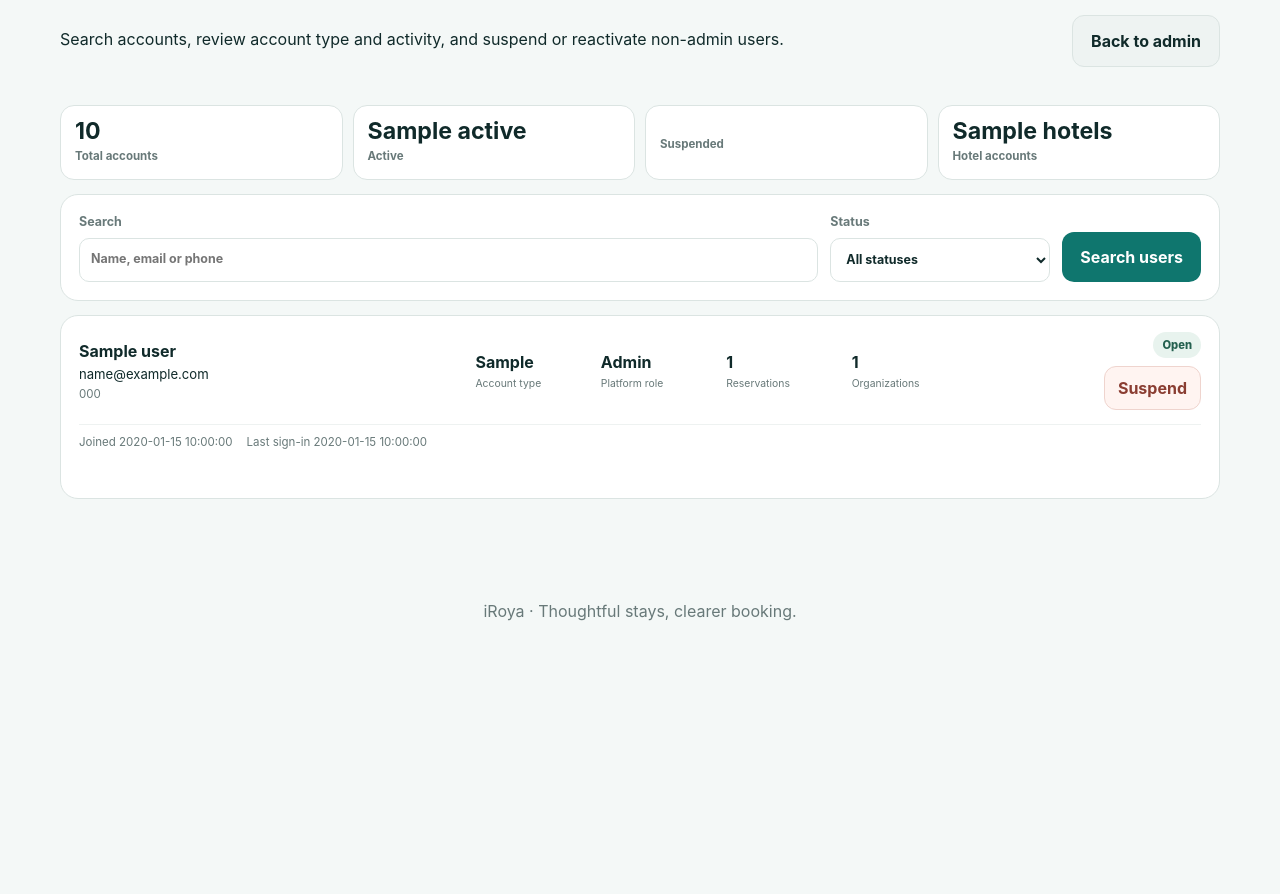
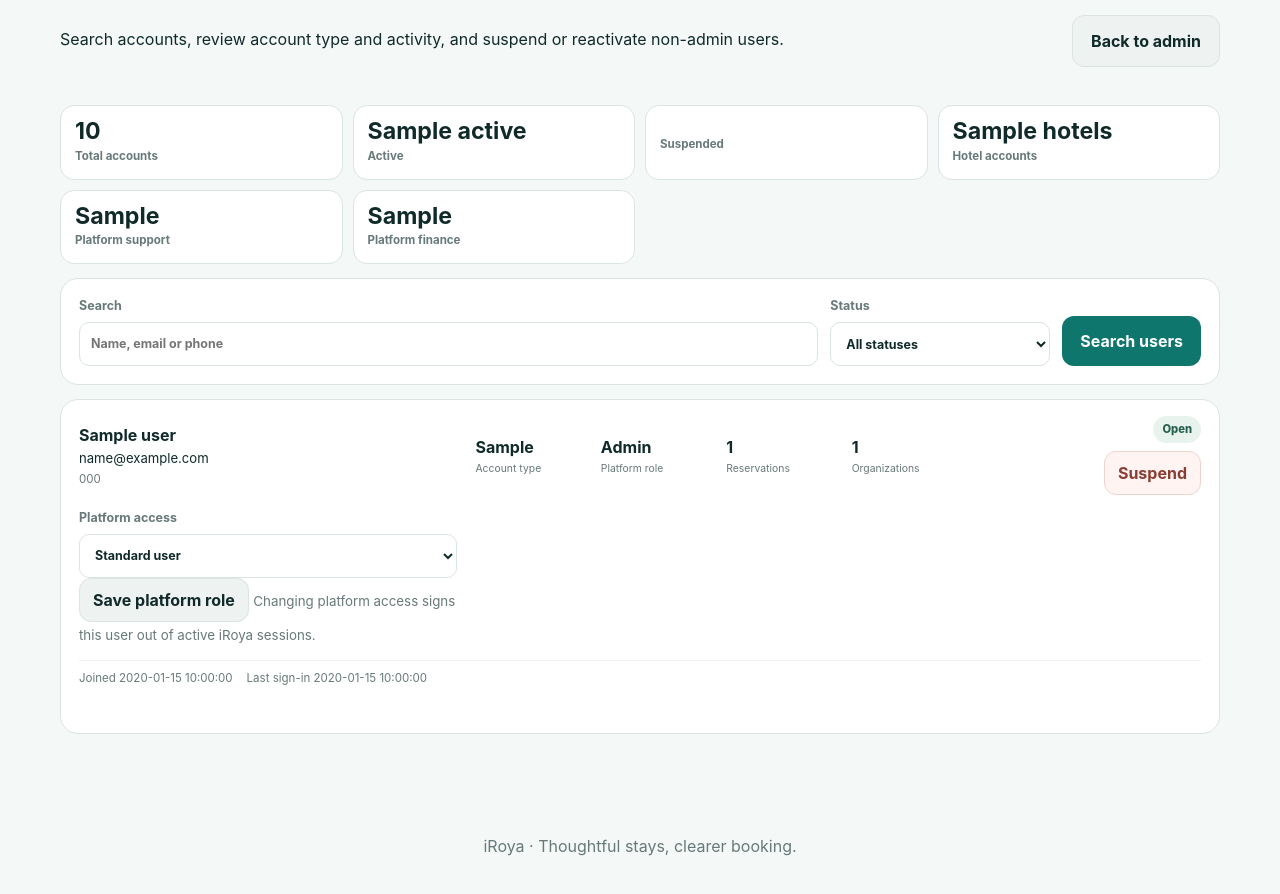
Before and after one commit to Simmyt3r/roya, a Flask app: template templates/admin/users.html in a window 1280 px wide. Shown: the part 229-1123 px from the top of the page. Before the commit the page ends 850 px from the top, so only its background shows below. Run offline with Flask 3, Linux system fonts and the light colour scheme; the template is opened without the code that fills it: most values are stand-ins (such as "Sample title", 1, 10 or a date in 2020); some libraries are stand-ins or nearby versions.

Commit message:
ui: add platform support and finance role controls

```diff
--- a/templates/admin/users.html
+++ b/templates/admin/users.html
@@ -16,6 +16,8 @@
     <div class="operations-metric"><strong>{{ counts.active }}</strong><span>Active</span></div>
     <div class="operations-metric {{ 'has-alert' if counts.suspended else '' }}"><strong>{{ counts.suspended }}</strong><span>Suspended</span></div>
     <div class="operations-metric"><strong>{{ counts.hotels }}</strong><span>Hotel accounts</span></div>
+    <div class="operations-metric"><strong>{{ counts.platform_support }}</strong><span>Platform support</span></div>
+    <div class="operations-metric"><strong>{{ counts.platform_finance }}</strong><span>Platform finance</span></div>
   </div>
 
   <form class="card admin-user-search" method="get" action="/admin/users">
@@ -53,13 +55,26 @@
         <div class="admin-user-state">
           <span class="status-pill status-{{ user.status }}">{{ user.status|replace('_',' ')|title }}</span>
           {% if user.platform_role == 'admin' %}
-            <small class="muted">Admin status is protected.</small>
+            <small class="muted">Admin role and status are protected.</small>
           {% elif user.status == 'suspended' %}
             <button class="button button-small" type="button" data-user-status="active">Reactivate</button>
           {% else %}
             <button class="button button-small button-secondary danger-soft" type="button" data-user-status="suspended">Suspend</button>
           {% endif %}
         </div>
+        {% if user.platform_role != 'admin' %}
+        <div class="admin-user-role-control">
+          <label>Platform access
+            <select data-platform-role>
+              <option value="user" {% if user.platform_role == 'user' %}selected{% endif %}>Standard user</option>
+              <option value="support" {% if user.platform_role == 'support' %}selected{% endif %}>Support</option>
+              <option value="finance" {% if user.platform_role == 'finance' %}selected{% endif %}>Finance</option>
+            </select>
+          </label>
+          <button class="button button-small button-secondary" type="button" data-platform-role-save>Save platform role</button>
+          <small class="muted">Changing platform access signs this user out of active iRoya sessions.</small>
+        </div>
+        {% endif %}
         <div class="admin-user-dates">
           <small>Joined {{ user.created_at }}</small>
           <small>{% if user.last_sign_in_at %}Last sign-in {{ user.last_sign_in_at }}{% else %}No sign-in recorded{% endif %}</small>
```
